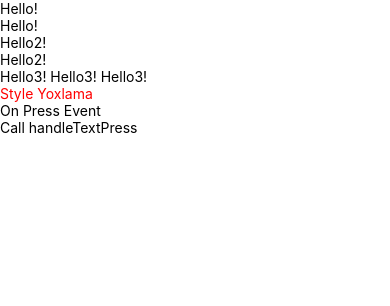
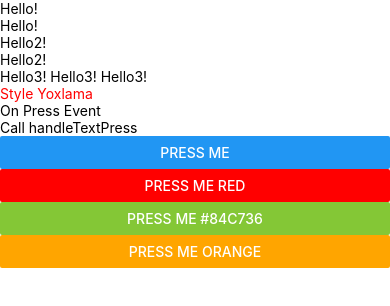
Before and after one commit to gabilgg07/ReactNativeLesson, a React Native app in the folder reactNativeExpoLesson/: screen / in a window 390 px wide. Shown: the top 306 px of the page. Built offline with nearby package versions, Linux system fonts and the light colour scheme.

Commit message:
Button Component

```diff
--- a/reactNativeExpoLesson/App.js
+++ b/reactNativeExpoLesson/App.js
@@ -1,10 +1,15 @@
 import { StatusBar } from "expo-status-bar";
-import { StyleSheet, Text, View, SafeAreaView } from "react-native";
+import { StyleSheet, Text, View, SafeAreaView, Button } from "react-native";
 
 export default function App() {
   const handleTextPress = () => {
     console.log("====================================");
     console.log("On Press worked HandleTextPress");
+    console.log("====================================");
+  };
+  const handlePressOrangeBtn = () => {
+    console.log("====================================");
+    console.log("On Press Orange Button worked HandlePressOrangeBtn");
     console.log("====================================");
   };
 
@@ -44,6 +49,23 @@ export default function App() {
       {/* normal gorunus, yeni seliqe ucun ayrica function yaziriq: */}
       <Text onPress={handleTextPress}>Call handleTextPress</Text>
 
+      {/* Button - icine hec bir component qoymuruq deye,
+       safe closing tag yazmaq olar.
+       Her device de ferqli gorunur. */}
+      <Button title="Press Me" />
+      {/* title - icindeki yazi */}
+
+      {/* color - button-un rengini secmek olur: */}
+      <Button title="Press Me Red" color="red" />
+      <Button title="Press Me #84c736" color="#84c736" />
+
+      {/* Button-da onPress Event */}
+      <Button
+        title="Press Me Orange"
+        color="orange"
+        onPress={handlePressOrangeBtn}
+      />
+
       <StatusBar style="auto" />
     </SafeAreaView>
   );
```
